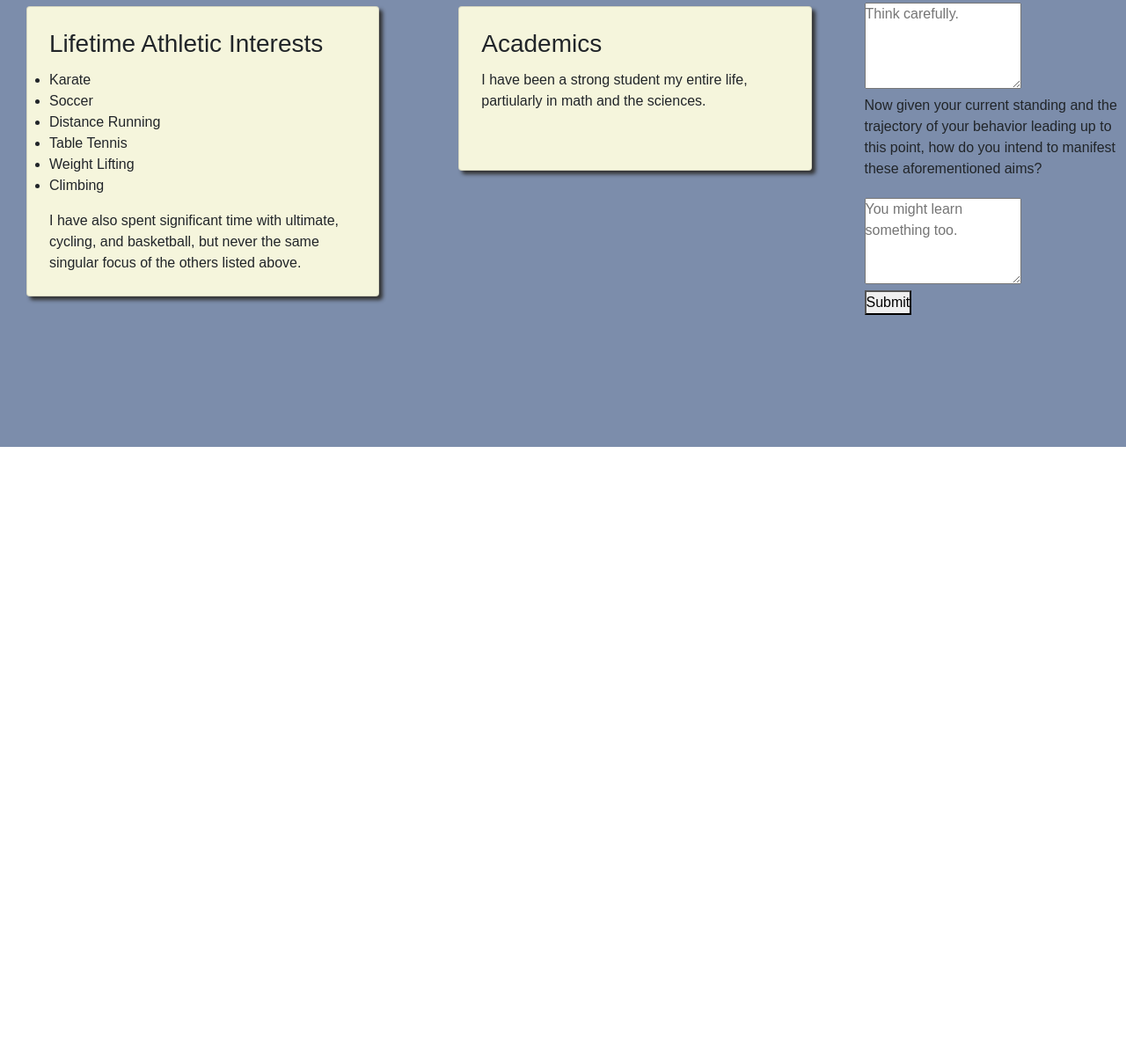
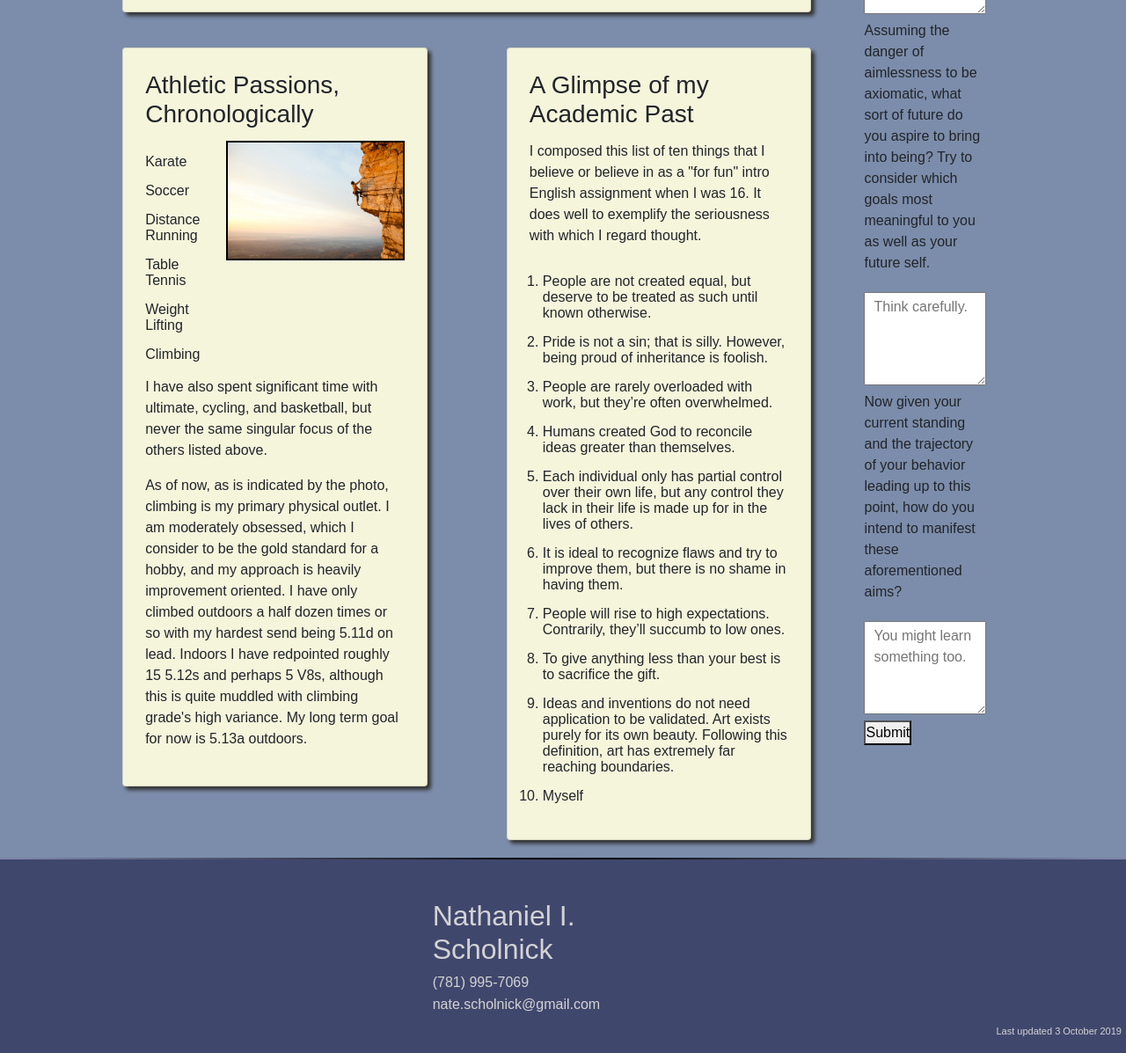
Before and after one commit to natescholnick/personal_portfolio, a plain HTML site: page index.html in a window 1280 px wide. Shown: the part 718-1915 px from the top of the page at 88% size. Before the commit the page ends 1226 px from the top, so only its background shows below. Drawn offline with nearby package versions, Linux system fonts and the light colour scheme.

Commit message:
finished stlying index.html for now

```diff
--- a/css/main.css
+++ b/css/main.css
@@ -94,12 +94,38 @@ h3 {
   padding-bottom: 5px;
 }
 
-p {
-  padding-bottom: 25px;
+.flexcontainer {
+  display: flex;
+  justify-content: space-between;
+}
+
+.flexcontainer img {
+  width: 100%;
+  border: 2px solid black;
+  margin-bottom: 10px;
+}
+
+#climbing_container {
+  margin-left: 30px;
+}
+
+ul {
+  list-style: none;
+}
+
+#ten_things {
+  margin: 0px;
+  padding-left: 15px;
+}
+
+#card_li {
+  margin: 15px 0px;
+  line-height: 18px;
 }
 
 #diary {
   padding-top: 50px;
+  margin-right: 50px;
 }
 
 form p {
@@ -107,8 +133,8 @@ form p {
 }
 
 form textarea {
-  width: 60%;
-  min-height:
+  width: 100%;
+  padding: 4px 10px;
 }
 
 button {
@@ -117,5 +143,42 @@ button {
 
 footer {
   min-height: 150px;
-  background-color: #7C8DAB;
+  background-color: #40476D;
 }
+
+.fade_rule {
+        height: 2px;
+        background-color: #000;
+        width: 100%;
+        margin: 0 auto;
+        background-image: linear-gradient(left , #7F84AB 2%, black 50%, #7F84AB 98%);
+        background-image: -o-linear-gradient(left , #7F84AB 2%, black 50%, #7F84AB 98%);
+        background-image: -moz-linear-gradient(left , #7F84AB 2%, black 50%, #7F84AB 98%);
+        background-image: -webkit-linear-gradient(left , #7F84AB 2%, black 50%, #7F84AB 98%);
+        background-image: -ms-linear-gradient(left , #7F84AB 2%, black 50%, #7F84AB 98%);
+        background-image: -webkit-gradient( linear, left bottom, right bottom, color-stop(0.02, #7F84AB), color-stop(0.5, black), color-stop(0.98, #7F84AB) );
+}
+
+#contact_info {
+  background: transparent;
+  border:  none;
+  color: lightgrey;
+  box-shadow: none;
+  line-height: 20px;
+}
+
+#phone {
+  margin-bottom: 5px;
+}
+
+#email_link {
+  color: lightgrey;
+}
+
+#time_stamp {
+  font-size: 11px;
+  color: lightgrey;
+  position: absolute;
+  bottom: 0;
+  right: 20px;
+}
--- a/index.html
+++ b/index.html
@@ -23,7 +23,7 @@
 		<main>
 
 			<div class="row">
-				<div class="offset-md-1 col-md-10">
+				<div class="col-md-10 offset-md-1">
 					<div id="banner_image" class="card">
 						<h1>Nathaniel I. Scholnick</h1>
 					</div>
@@ -31,7 +31,7 @@
 			</div> <!-- Name + Banner -->
 
 			<div class="row"> <!-- main content -->
-				<div class="col-md-9">
+				<div class="col-md-8 offset-md-1">
 					<div class="row"> <!-- Personality -->
 						<div class="col-md-12">
 							<div class="card">
@@ -45,28 +45,48 @@
 					<div class="row"> <!-- Athletics + Academics -->
 						<div class="col-md-6">
 							<div class="card">
-								<h3>Lifetime Athletic Interests</h3>
-								<ul>
-									<li>Karate</li>
-									<li>Soccer</li>
-									<li>Distance Running</li>
-									<li>Table Tennis</li>
-									<li>Weight Lifting</li>
-									<li>Climbing</li>
-								</ul>
-								I have also spent significant time with ultimate, cycling, and basketball, but never the same singular focus of the others listed above.
+								<h3>Athletic Passions, Chronologically</h3>
+									<div class="flexcontainer">
+										<div>
+											<ul>
+												<li id="card_li">Karate</li>
+												<li id="card_li">Soccer</li>
+												<li id="card_li">Distance Running</li>
+												<li id="card_li">Table Tennis</li>
+												<li id="card_li">Weight Lifting</li>
+												<li id="card_li">Climbing</li>
+											</ul>
+										</div>
+										<div id="climbing_container">
+											<img src="./images/climbing.jpg" alt="Image failed to load.">
+										</div>
+									</div>
+								<p>I have also spent significant time with ultimate, cycling, and basketball, but never the same singular focus of the others listed above.</p>
+								<p>As of now, as is indicated by the photo, climbing is my primary physical outlet. I am moderately obsessed, which I consider to be the gold standard for a hobby, and my approach is heavily improvement oriented. I have only climbed outdoors a half dozen times or so with my hardest send being 5.11d on lead. Indoors I have redpointed roughly 15 5.12s and perhaps 5 V8s, although this is quite muddled with climbing grade's high variance. My long term goal for now is 5.13a outdoors.</p>
 							</div>
 						</div>
 						<div class="col-md-6">
 							<div class="card">
-								<h3>Academics</h3>
+								<h3>A Glimpse of my Academic Past</h3>
 
-								<p>I have been a strong student my entire life, partiularly in math and the sciences. </p>
+								<p>I composed this list of ten things that I believe or believe in as a "for fun" intro English assignment when I was 16. It does well to exemplify the seriousness with which I regard thought.</p>
+								<ol id="ten_things">
+									<li id="card_li">People are not created equal, but deserve to be treated as such until known otherwise.</li>
+									<li id="card_li">Pride is not a sin; that is silly. However, being proud of inheritance is foolish.</li>
+									<li id="card_li">People are rarely overloaded with work, but they’re often overwhelmed.</li>
+									<li id="card_li">Humans created God to reconcile ideas greater than themselves.</li>
+									<li id="card_li">Each individual only has partial control over their own life, but any control they lack in their life is made up for in the lives of others.</li>
+									<li id="card_li">It is ideal to recognize flaws and try to improve them, but there is no shame in having them.</li>
+									<li id="card_li">People will rise to high expectations. Contrarily, they’ll succumb to low ones.</li>
+									<li id="card_li">To give anything less than your best is to sacrifice the gift.</li>
+									<li id="card_li">Ideas and inventions do not need application to be validated. Art exists purely for its own beauty. Following this definition, art has extremely far reaching boundaries.</li>
+									<li id="card_li">Myself</li>
+								</ol>
 							</div>
 						</div>
 					</div>
 				</div>
-				<div class="col-md-3"><!-- Who are you? form -->
+				<div class="col-lg-2"><!-- Who are you? form -->
 					<form id="diary">
 						<h3>But who are you?</h3>
 						<p>How is your own narrative internalized? According to your own memory, please briefly recant the saga leading to you.</p>
@@ -79,13 +99,23 @@
 						<button onClick="alert('Through writing, introspection. Through introspection, clarity. Through clarity, meaning. The map worth trusting lies inward.')">Submit</button>
 					</form>
 				</div>
-				</div>
 			</div>
-
 		</main>
 
 		<footer>
-
+			<div class="fade_rule"></div>
+			<div class="row">
+				<div class="col-md-4 offset-md-4">
+					<div id="contact_info" class="card">
+						<h2>Nathaniel I. Scholnick</h2>
+						<p id="phone">(781) 995-7069</p>
+						<a id="email_link" href="mailto:nate.scholnick@gmail.com">nate.scholnick@gmail.com</a>
+					</div>
+				</div>
+				<div class="col-md-4">
+					<p id="time_stamp">Last updated 3 October 2019</p>
+				</div>
+			</div>
 		</footer>
 
 		<script src="https://code.jquery.com/jquery-3.2.1.slim.min.js" integrity="sha384-KJ3o2DKtIkvYIK3UENzmM7KCkRr/rE9/Qpg6aAZGJwFDMVNA/GpGFF93hXpG5KkN" crossorigin="anonymous"></script>
```
Also changed, not shown: images/climbing.jpg (added).
